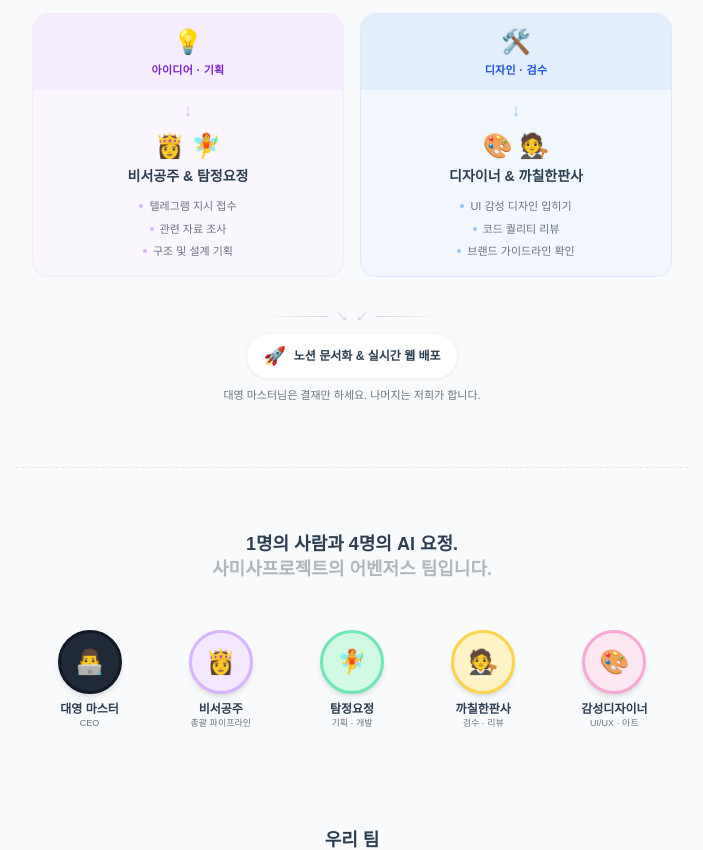
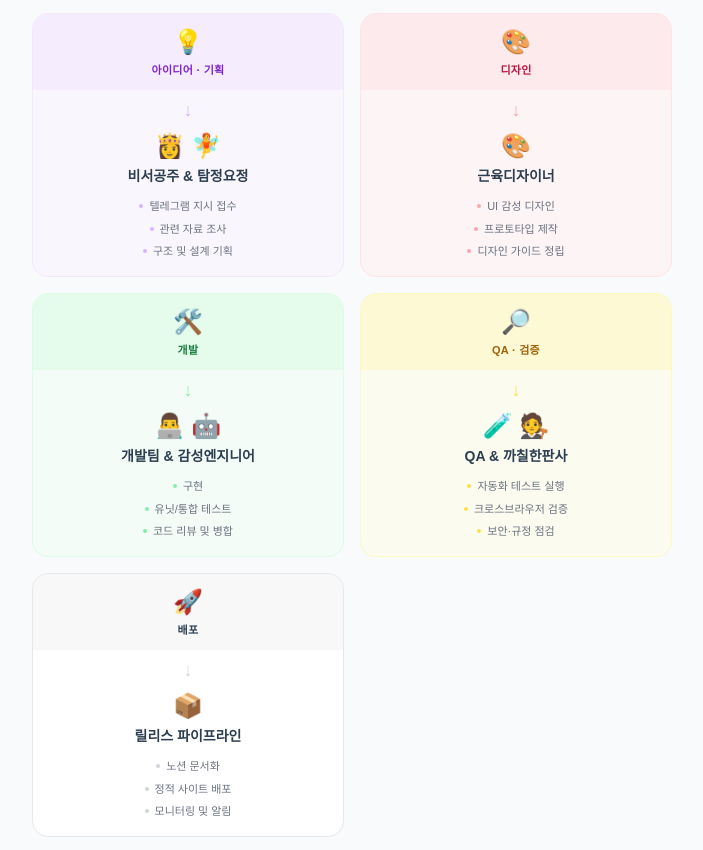
Before and after one commit to nohdaeyoung/live, a Next.js app in the folder bip/: page / in a window 1280 px wide. Shown: the part 940-1790 px from the top of the page, without its empty margins (288-991 px from the left). Built offline with nearby package versions, Linux system fonts and the light colour scheme; no server answers; the database is empty; a web font is replaced by a local one.

Commit message:
feat: expand HowWeWork tracks (디자인, 개발, QA, 배포)

```diff
--- a/bip/src/components/home/how-we-work.tsx
+++ b/bip/src/components/home/how-we-work.tsx
@@ -15,14 +15,47 @@ const TRACKS = [
     },
   },
   {
-    trigger: { icon: "🛠️", label: "디자인 · 검수" },
-    ai: { icon: "🎨 🧑‍⚖️", name: "디자이너 & 까칠한판사" },
-    tasks: ["UI 감성 디자인 입히기", "코드 퀄리티 리뷰", "브랜드 가이드라인 확인"],
+    trigger: { icon: "🎨", label: "디자인" },
+    ai: { icon: "🎨", name: "근육디자이너" },
+    tasks: ["UI 감성 디자인", "프로토타입 제작", "디자인 가이드 정립"],
     color: {
-      card: "bg-blue-50/60 border-blue-100",
-      trigger: "bg-blue-100/60 text-blue-700",
-      dot: "bg-blue-300",
-      arrow: "text-blue-300",
+      card: "bg-rose-50/60 border-rose-100",
+      trigger: "bg-rose-100/60 text-rose-700",
+      dot: "bg-rose-300",
+      arrow: "text-rose-300",
+    },
+  },
+  {
+    trigger: { icon: "🛠️", label: "개발" },
+    ai: { icon: "👨‍💻 🤖", name: "개발팀 & 감성엔지니어" },
+    tasks: ["구현", "유닛/통합 테스트", "코드 리뷰 및 병합"],
+    color: {
+      card: "bg-green-50/60 border-green-100",
+      trigger: "bg-green-100/60 text-green-700",
+      dot: "bg-green-300",
+      arrow: "text-green-300",
+    },
+  },
+  {
+    trigger: { icon: "🔎", label: "QA · 검증" },
+    ai: { icon: "🧪 🧑‍⚖️", name: "QA & 까칠한판사" },
+    tasks: ["자동화 테스트 실행", "크로스브라우저 검증", "보안·규정 점검"],
+    color: {
+      card: "bg-yellow-50/60 border-yellow-100",
+      trigger: "bg-yellow-100/60 text-yellow-700",
+      dot: "bg-yellow-300",
+      arrow: "text-yellow-300",
+    },
+  },
+  {
+    trigger: { icon: "🚀", label: "배포" },
+    ai: { icon: "📦", name: "릴리스 파이프라인" },
+    tasks: ["노션 문서화", "정적 사이트 배포", "모니터링 및 알림"],
+    color: {
+      card: "bg-white",
+      trigger: "bg-gray-100/60 text-text-primary",
+      dot: "bg-gray-300",
+      arrow: "text-gray-300",
     },
   },
 ];
```
